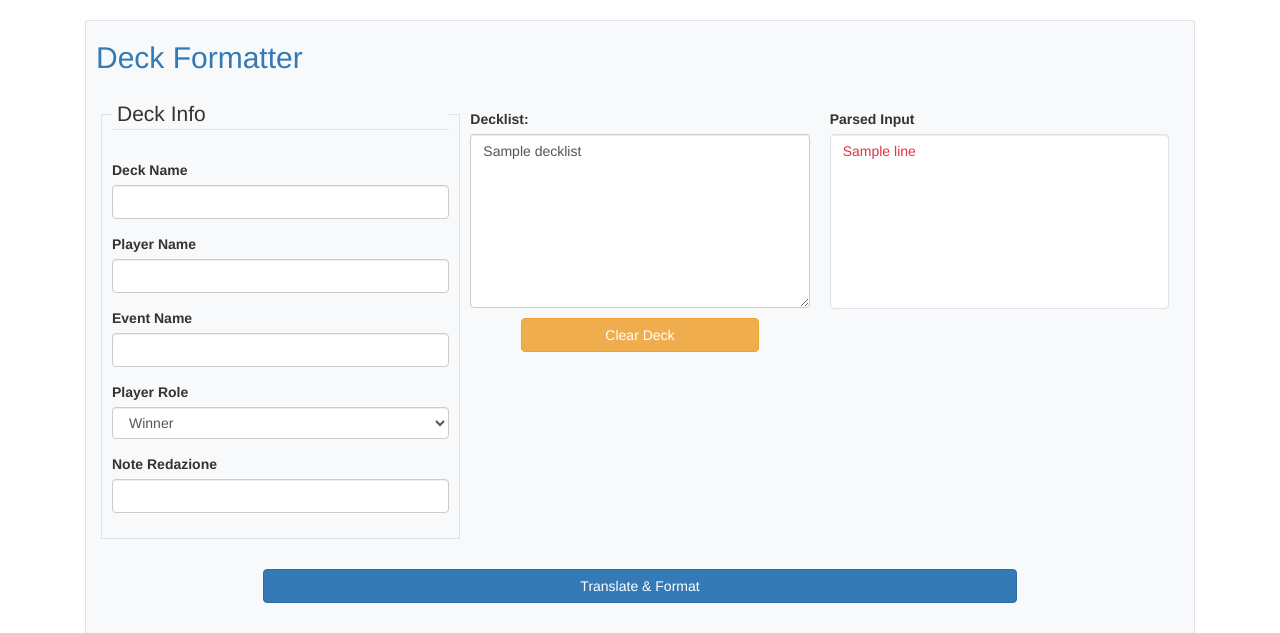
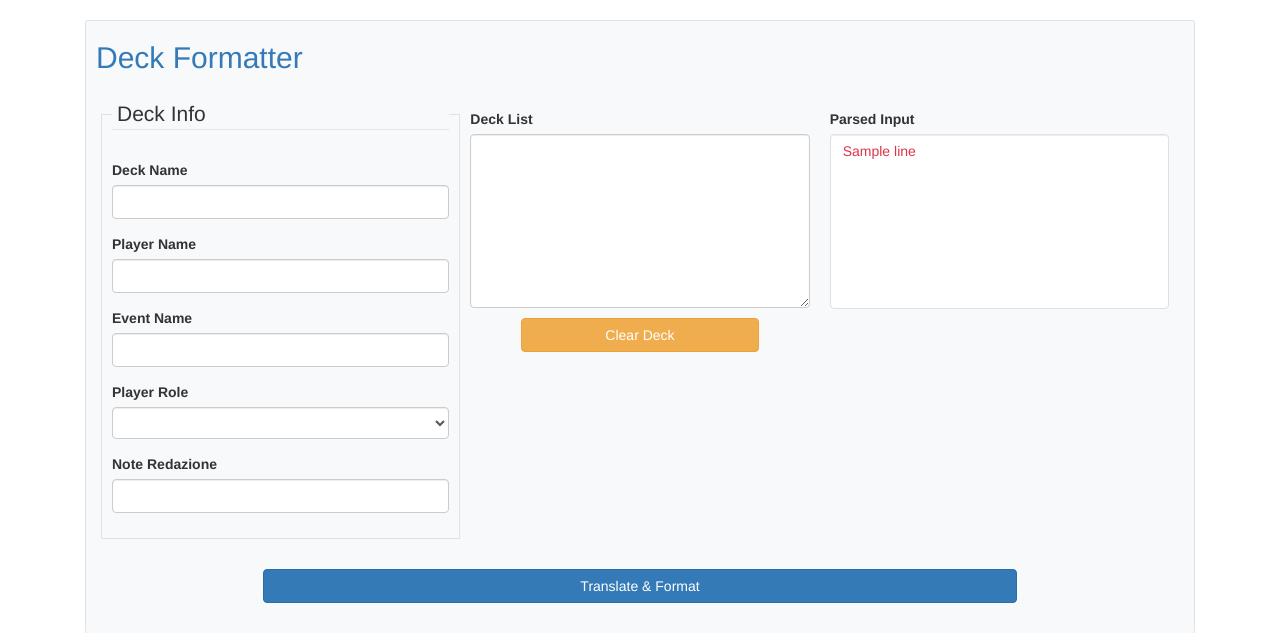
Before and after one commit to ElLorans/Best-MTG-Deck, a Flask app: template BestMtgDeck/templates/bbcode_formatter.html in a window 1280 px wide. Shown: the part 62-695 px from the top of the page. Run offline with Flask 3, Linux system fonts and the light colour scheme; the template is opened without the code that fills it: values that come from a table or form of the project are taken from there, most other values are stand-ins (such as "Sample title", 1, 10 or a date in 2020); some libraries are stand-ins or nearby versions.

Commit message:
improve form

```diff
--- a/BestMtgDeck/forms.py
+++ b/BestMtgDeck/forms.py
@@ -1,5 +1,6 @@
 from flask_wtf import FlaskForm
 from wtforms import StringField, SelectField
+from wtforms.fields.simple import TextAreaField
 
 
 class DeckFormatterForm(FlaskForm):
@@ -9,6 +10,7 @@ class DeckFormatterForm(FlaskForm):
     player_role = SelectField(
         "Player Role",
         choices=[
+            ("", ""),
             ("Winner", "Winner"),
             ("Finalist", "Finalist"),
             ("Top 4", "Top 4"),
@@ -17,3 +19,4 @@ class DeckFormatterForm(FlaskForm):
         ],
     )
     note_redazione = StringField("Note Redazione")
+    deck_list = TextAreaField("Deck List")
--- a/BestMtgDeck/templates/bbcode_formatter.html
+++ b/BestMtgDeck/templates/bbcode_formatter.html
@@ -25,7 +25,7 @@
 
     <form method="POST" class="border rounded bg-light shadow pb-4">
         <h2 class="px-3">
-            <a href="{{ url_for('page_decklist_formatter') }}">
+            <a href="{{ url_for('main.page_decklist_formatter') }}">
                 Deck Formatter
             </a>
         </h2>
@@ -33,7 +33,7 @@
         <div class="d-flex flex-wrap p-4">
             <fieldset class="border p-3 flex-item p-3">
                 <legend class="px-2">Deck Info</legend>
-                {% for field in form if field.widget.input_type != 'hidden' %}
+                {% for field in form if field.widget.input_type != 'hidden' and field.type != "TextAreaField" %}
                     <div class="form-group">
                         {{ field.label }}
                         <!-- Height auto or select too short in Boostrap4 -->
@@ -43,13 +43,11 @@
             </fieldset>
 
             <div class="flex-item p-3">
-                <label for="decklist">Decklist:</label>
-                <textarea id="decklist" name="decklist" class="form-control" rows="8">
-                    {{- decklist -}}
-                </textarea>
+                {{ form.deck_list.label }}
+                {{ form.deck_list(class='form-control', rows='8') }}
                 <div class="d-flex justify-content-center">
                     <button type="button" class="btn btn-warning btn-block mt-3"
-                            onclick="document.getElementById('decklist').value = ''">
+                            onclick="document.getElementById('deck_list').value = ''">
                         Clear Deck
                     </button>
                 </div>
```
